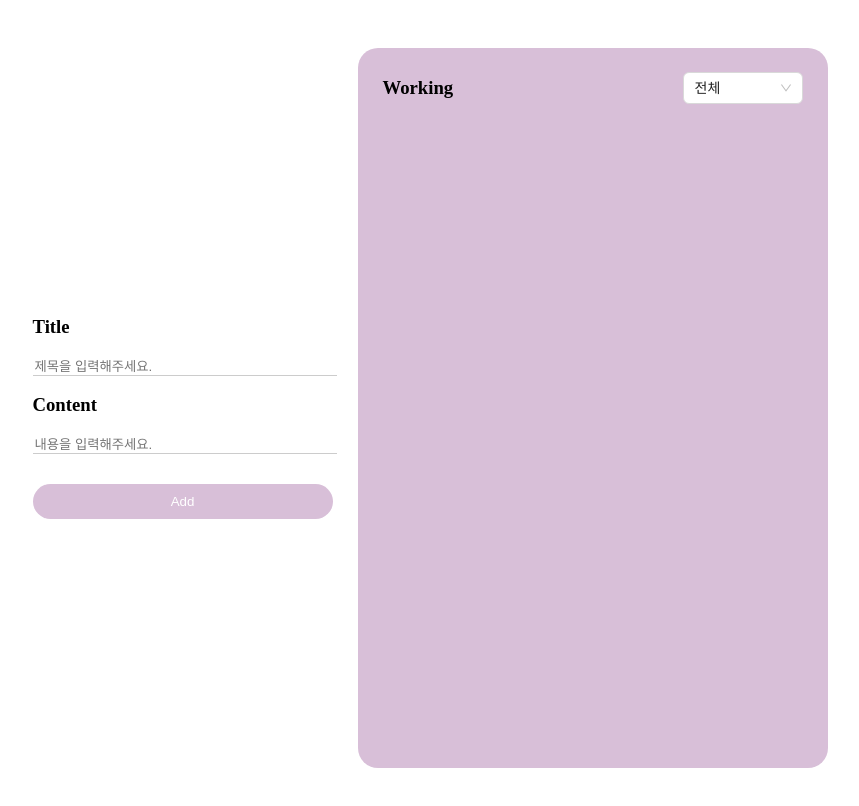
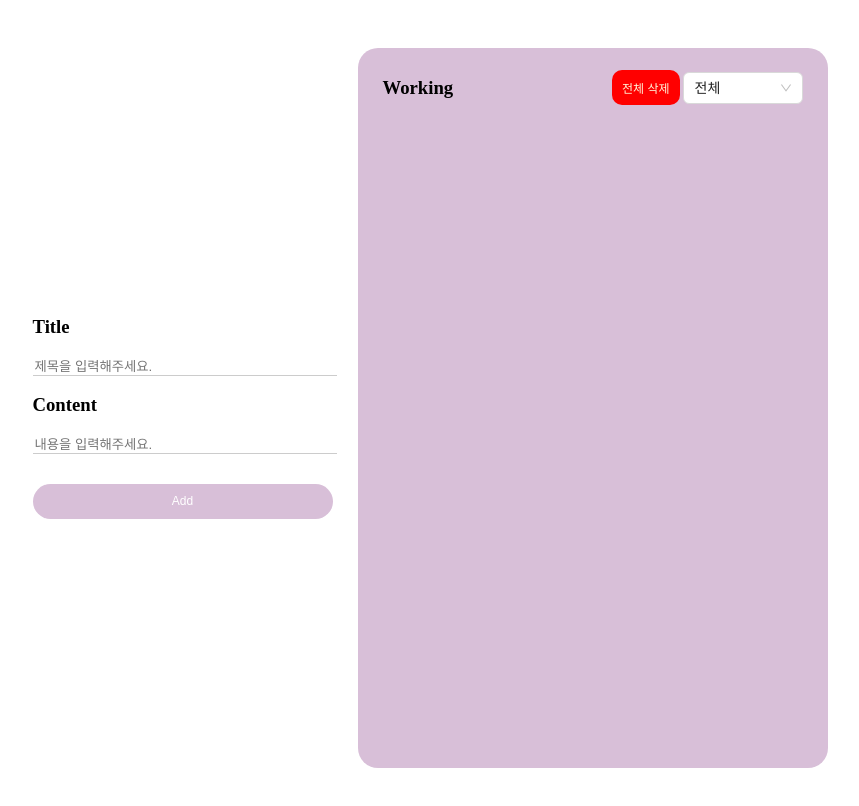
Before and after one commit to dnwn-9001/react-todolist, a React (Create React App) app: page / in a window 1280 px wide. Shown: the top 806 px of the page, without its empty margins (210-1069 px from the left). Built offline with nearby package versions, Linux system fonts and the light colour scheme.

Commit message:
✨전체 삭제 기능 구현

```diff
--- a/src/components/list/List.js
+++ b/src/components/list/List.js
@@ -6,11 +6,16 @@ const List = ({
   onClickStatusBtn,
   onClickDeleteBtn,
   onChangeSelect,
+  onClickDeleteAllBtn,
 }) => {
   return (
     <div className={styles.working}>
       <div className={styles.working__header}>
         <h3>Working</h3>
+        <div>
+          <button className={styles.btn__delete} onClick={onClickDeleteAllBtn}>
+            전체 삭제
+          </button>
           <Select
             defaultValue=""
             style={{ width: 120 }}
@@ -21,6 +26,7 @@ const List = ({
               { value: false, label: "미완료" },
             ]}
           />
+        </div>
       </div>
 
       <div className={styles.working__div}>
--- a/src/components/list/List.module.css
+++ b/src/components/list/List.module.css
@@ -54,12 +54,12 @@
   font-size: 14px;
 }
 
-.working__ul__li button {
+button {
   border: none;
   border-radius: 10px;
   cursor: pointer;
   font-size: 12px;
-  padding: 10px;
+  padding: 9px 10px;
 }
 
 .working__ul__li__content h4 {
--- a/src/containers/mainContainer/MainContainer.js
+++ b/src/containers/mainContainer/MainContainer.js
@@ -55,6 +55,14 @@ const MainContainer = () => {
     if (result) setToDoList((prev) => prev.filter((item, i) => item.id !== id));
   };
 
+  const onDeleteAll = () => {
+    const result = window.confirm("모두 삭제하시겠습니까?");
+    if (result) {
+      setToDoList([]);
+      setFilteredList([]);
+    }
+  };
+
   // 상태별 필터
   const sortByStatus = (val) => {
     setFilterVal(val);
@@ -80,6 +88,7 @@ const MainContainer = () => {
         onClickStatusBtn={onStatusClickHandler}
         onClickDeleteBtn={onDeleteClickHandler}
         onChangeSelect={sortByStatus}
+        onClickDeleteAllBtn={onDeleteAll}
       />
     </div>
   );
```
Lines whose indentation alone changed are shown as unchanged.
